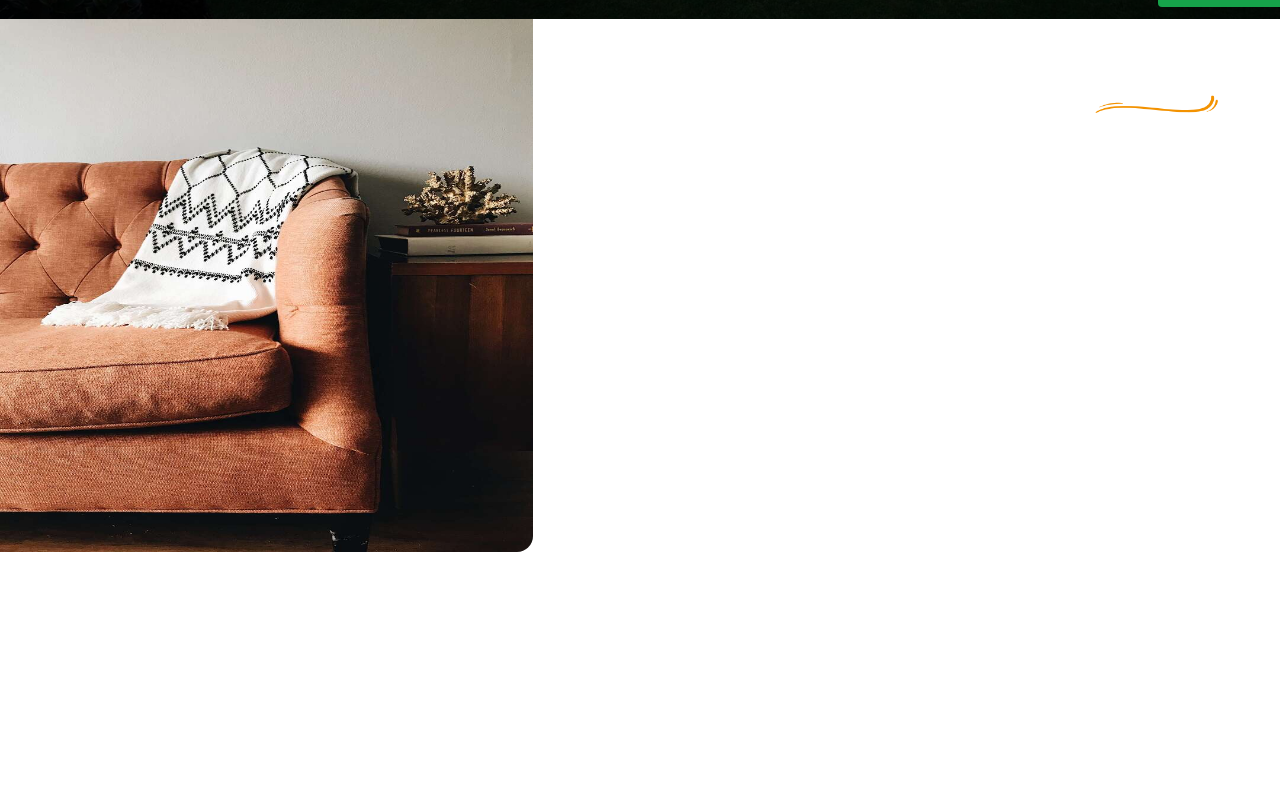
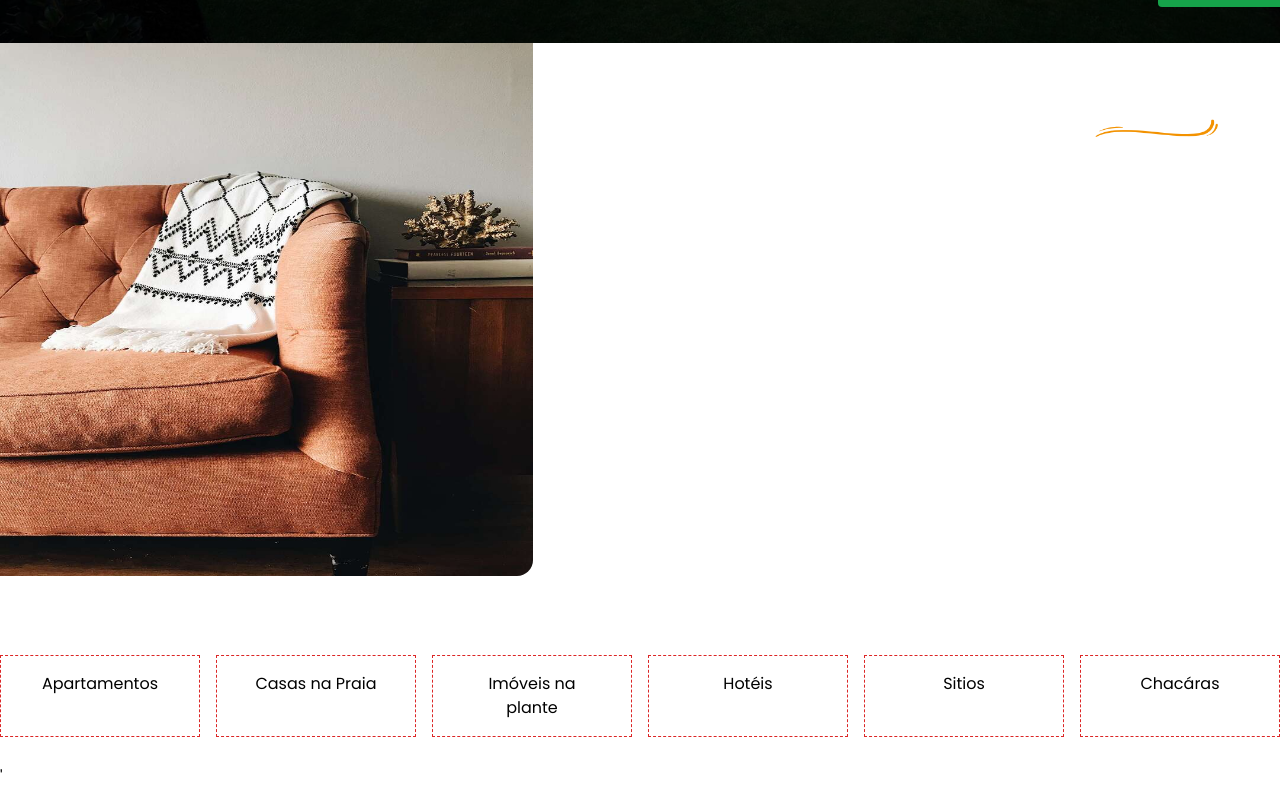
Before and after one commit to IgorMarques2019/rMachado, a website: page index.html in a window 1280 px wide. Shown: the part 781-1570 px from the top of the page. Before the commit the page ends 1384 px from the top, so only its background shows below. Drawn offline with nearby package versions, Linux system fonts and the light colour scheme.

Commit message:
Editando

```diff
--- a/index.html
+++ b/index.html
@@ -1,4 +1,4 @@
-<!DOCTYPE html>
+'<!DOCTYPE html>
 <html lang="pt-br" class="scroll-smooth">
 
 <head>
@@ -78,6 +78,17 @@
 
   </section>
 
+  <section id="tag_imoveis_container" class="my-7 ">
+    <div id="tags_imoveis" class="overflow-x-scroll container flex justify-between m-auto gap-4">
+      <div class="px-8 flex-1 text-center py-4 border border-red-600 border-dashed">Apartamentos</div>
+      <div class="px-8 flex-1 text-center py-4 border border-red-600 border-dashed">Casas na Praia</div>
+      <div class="px-8 flex-1 text-center py-4 border border-red-600 border-dashed">Imóveis na plante</div>
+      <div class="px-8 flex-1 text-center py-4 border border-red-600 border-dashed">Hotéis</div>
+      <div class="px-8 flex-1 text-center py-4 border border-red-600 border-dashed">Sitios</div>
+      <div class="px-8 flex-1 text-center py-4 border border-red-600 border-dashed">Chacáras</div>
+    </div>
+  </section>
+
 
 
 
@@ -91,4 +102,4 @@
   <script src="./src/js/corretoraIndex.js"></script>
 </body>
 
-</html>
+</html>'
--- a/src/js/corretoraIndex.js
+++ b/src/js/corretoraIndex.js
@@ -113,3 +113,24 @@ function animationScroll() {
 
 }
 animationScroll()
+
+
+function tagRoll() {
+  let catImoveisPai = document.querySelector('#tag_imoveis_container')
+  let catImoveisFilho = catImoveisPai.querySelector('#tags_imoveis')
+  let tagsImoveis = catImoveisFilho.querySelectorAll('div')
+  let scrollIndex = 0
+  let qtdImoveis = tagsImoveis.length - 1;
+
+
+  setInterval(() => {
+    if (scrollIndex == qtdImoveis) {
+
+    }
+  }, 2500);
+
+
+
+
+}
+tagRoll()
```
Also changed, not shown: dist/output.css.
